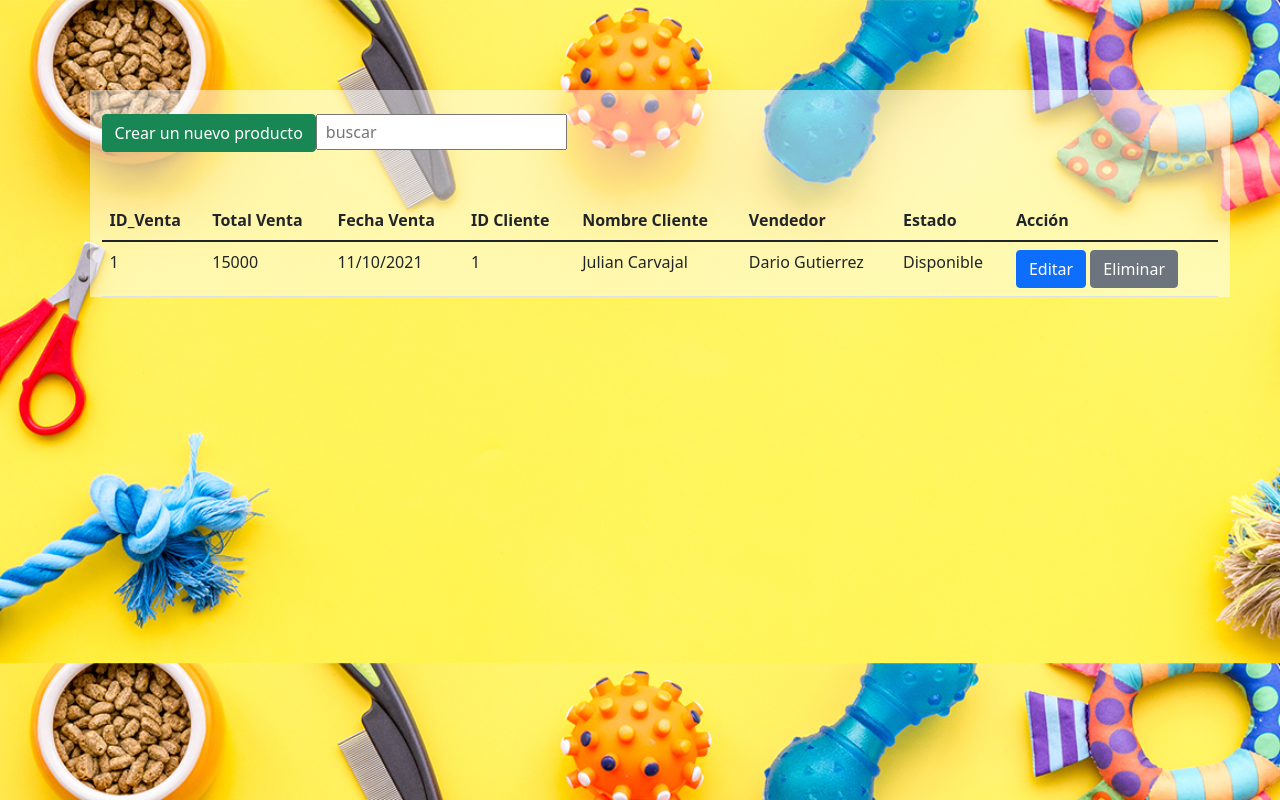
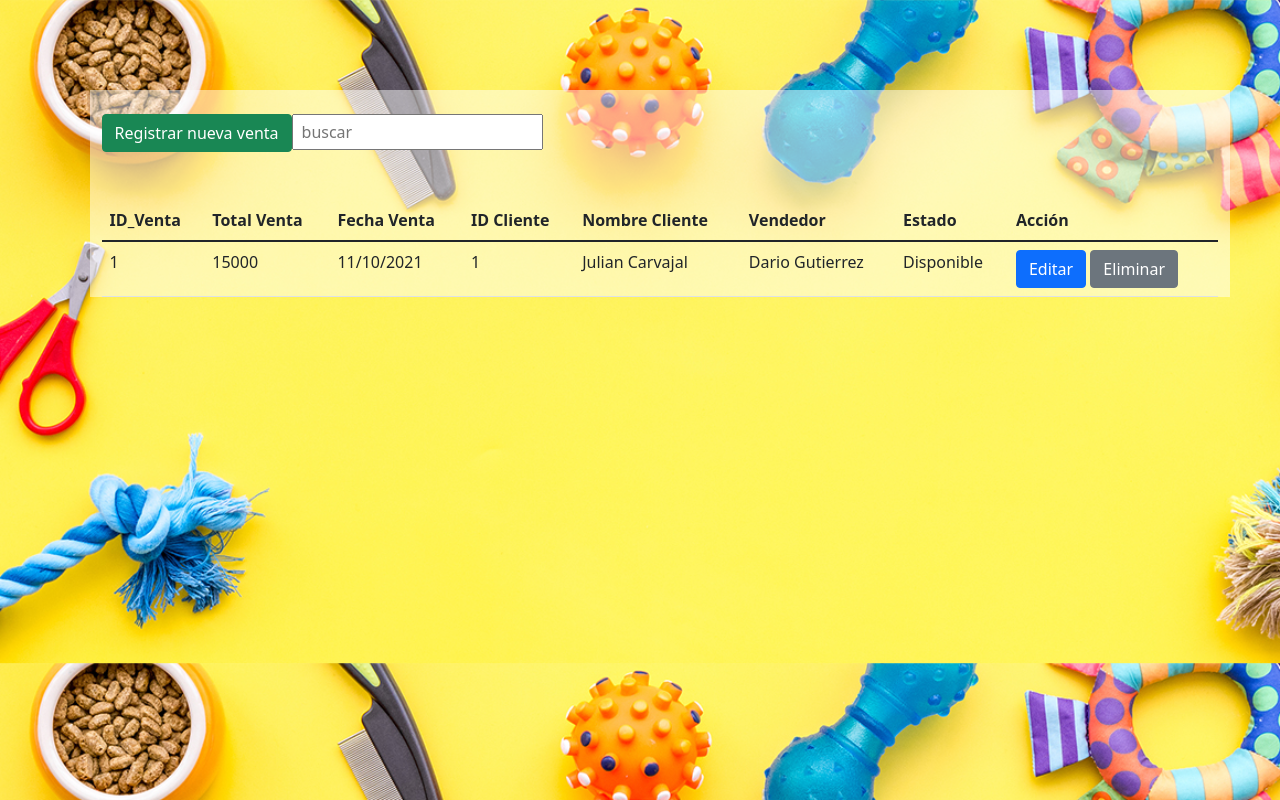
Before and after one commit to juliandcarvajal/Equipo-Argonautas, a React (Create React App) app: page /TotalVentas in a window 1280 px wide. Built offline with nearby package versions, Linux system fonts and the light colour scheme.

Commit message:
Se agrega boton para Registrar nueva venta, esto es redirigir al módulo gestor de ventas

```diff
--- a/src/pages/TotalVentas.jsx
+++ b/src/pages/TotalVentas.jsx
@@ -1,5 +1,6 @@
 import React from "react";
 import "bootstrap/dist/css/bootstrap.min.css";
+import { Link } from 'react-router-dom';
 import GestorVentas from "./GestorVentas";
 
 
@@ -138,7 +139,8 @@ class TotalVentas extends React.Component {
         <Container >
         <br />
 
-          <Button color="success"  onClick={()=>this.mostrarModalInsertar()}>Crear un nuevo producto</Button>
+        <Link to='/GestorVentas'><Button color = "success" type='button' >Registrar nueva venta</Button></Link>
+
           <input name="busqueda" value={this.state.busqueda} placeholder='buscar' className='border-gray-700 px-2 py-1  '  onChange={this.onChange}/>
 
           <br />
@@ -160,7 +162,7 @@ class TotalVentas extends React.Component {
 
             <tbody>
               {this.state.data.map((dato) => (
-                <tr key={dato.ID}>
+                <tr key={dato.ID_Venta}>
                   <td>{dato.ID_Venta}</td>
                   <td>{dato.Total_Venta}</td>
                   <td>{dato.Fecha_Venta}</td>
```
